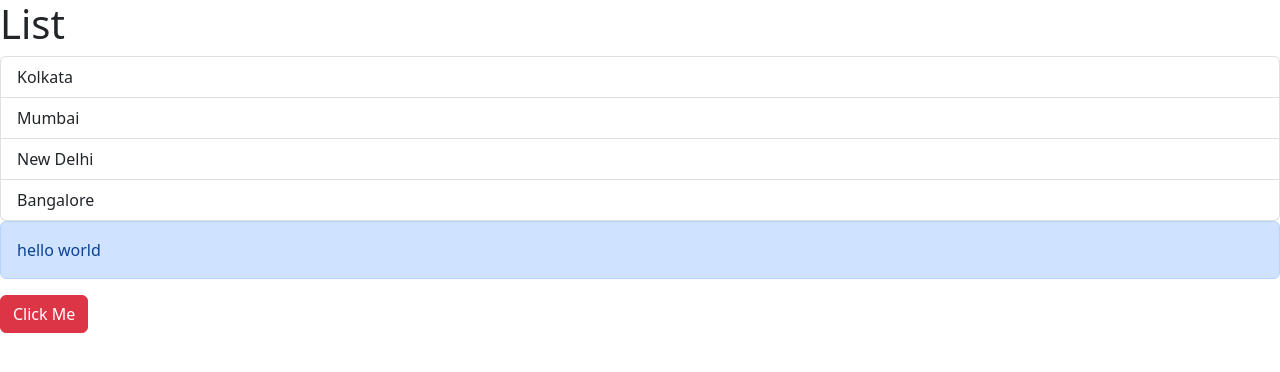
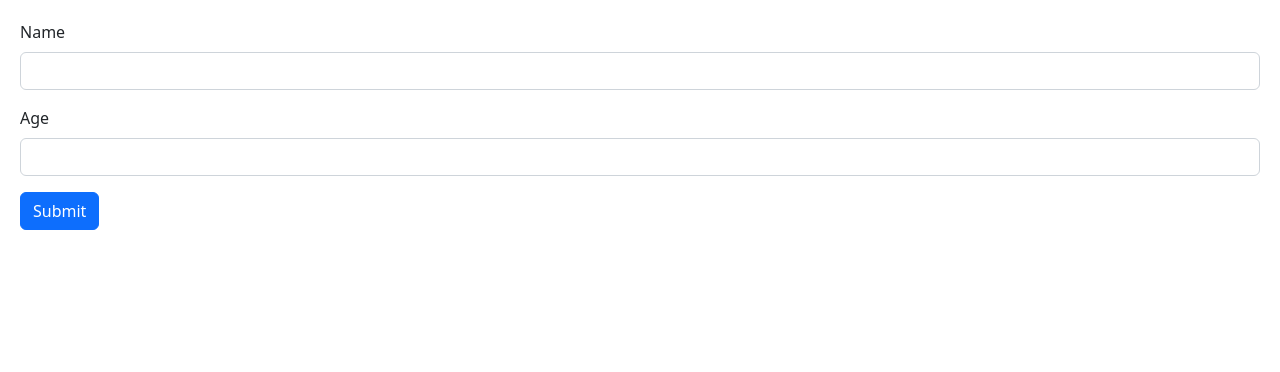
Before and after one commit to dev-hans-programmer/react-adavnced-with-typescript, a React (Vite) app in the folder fundamentals/: page / in a window 1280 px wide. Shown: the top 372 px of the page. Built offline with nearby package versions, Linux system fonts and the light colour scheme.

Commit message:
Added react hook form with default validation

```diff
--- a/fundamentals/package.json
+++ b/fundamentals/package.json
@@ -12,7 +12,8 @@
   "dependencies": {
     "bootstrap": "^5.2.3",
     "react": "^18.2.0",
-    "react-dom": "^18.2.0"
+    "react-dom": "^18.2.0",
+    "react-hook-form": "^7.44.3"
   },
   "devDependencies": {
     "@types/react": "^18.0.28",
--- a/fundamentals/src/App.tsx
+++ b/fundamentals/src/App.tsx
@@ -2,6 +2,7 @@ import ListGroup from './components/ListGroup';
 import './App.css';
 import Alert from './components/Alert';
 import Button from './components/Button';
+import Form from './components/Form';
 
 function App() {
    const items = ['Kolkata', 'Mumbai', 'New Delhi', 'Bangalore'];
@@ -12,17 +13,7 @@ function App() {
    }
    return (
       <div>
-         <ListGroup
-            items={items}
-            heading={heading}
-            onSelectItem={handleSelectItem}
-         />
-         <Alert>
-            <span>hello world</span>
-         </Alert>
-         <Button color='danger' onClick={() => console.log('hello world')}>
-            Click Me
-         </Button>
+         <Form />
       </div>
    );
 }
--- /dev/null
+++ b/fundamentals/src/components/Form.tsx
@@ -0,0 +1,54 @@
+import { FieldValues, useForm } from 'react-hook-form';
+
+interface IUser {
+   name: string;
+   age: number;
+}
+
+function Form() {
+   const {
+      register,
+      handleSubmit,
+      formState: { errors },
+   } = useForm<IUser>();
+
+   const onSubmit = (data: FieldValues) => {
+      console.log(data);
+   };
+
+   return (
+      <form onSubmit={handleSubmit(onSubmit)}>
+         <div className='mb-3'>
+            <label htmlFor='name' className='form-label'>
+               Name
+            </label>
+            <input
+               id='name'
+               type='text'
+               className='form-control'
+               {...register('name', { required: true, minLength: 3 })}
+            />
+            {errors.name && (
+               <p className='text-danger'>Input field is not valid</p>
+            )}
+         </div>
+         <div className='mb-3'>
+            <label htmlFor='age' className='form-label'>
+               Age
+            </label>
+            <input
+               id='age'
+               type='number'
+               className='form-control'
+               {...register('age', { required: true })}
+            />
+            {errors.age && (
+               <p className='text-danger'>Input field is not valid</p>
+            )}
+         </div>
+         <button className='btn btn-primary'>Submit</button>
+      </form>
+   );
+}
+
+export default Form;
--- a/fundamentals/src/index.css
+++ b/fundamentals/src/index.css
@@ -0,0 +1,3 @@
+body {
+    padding: 20px;
+}
```
Also changed, not shown: 1 other file (tests, documents, lock files or other folders).
